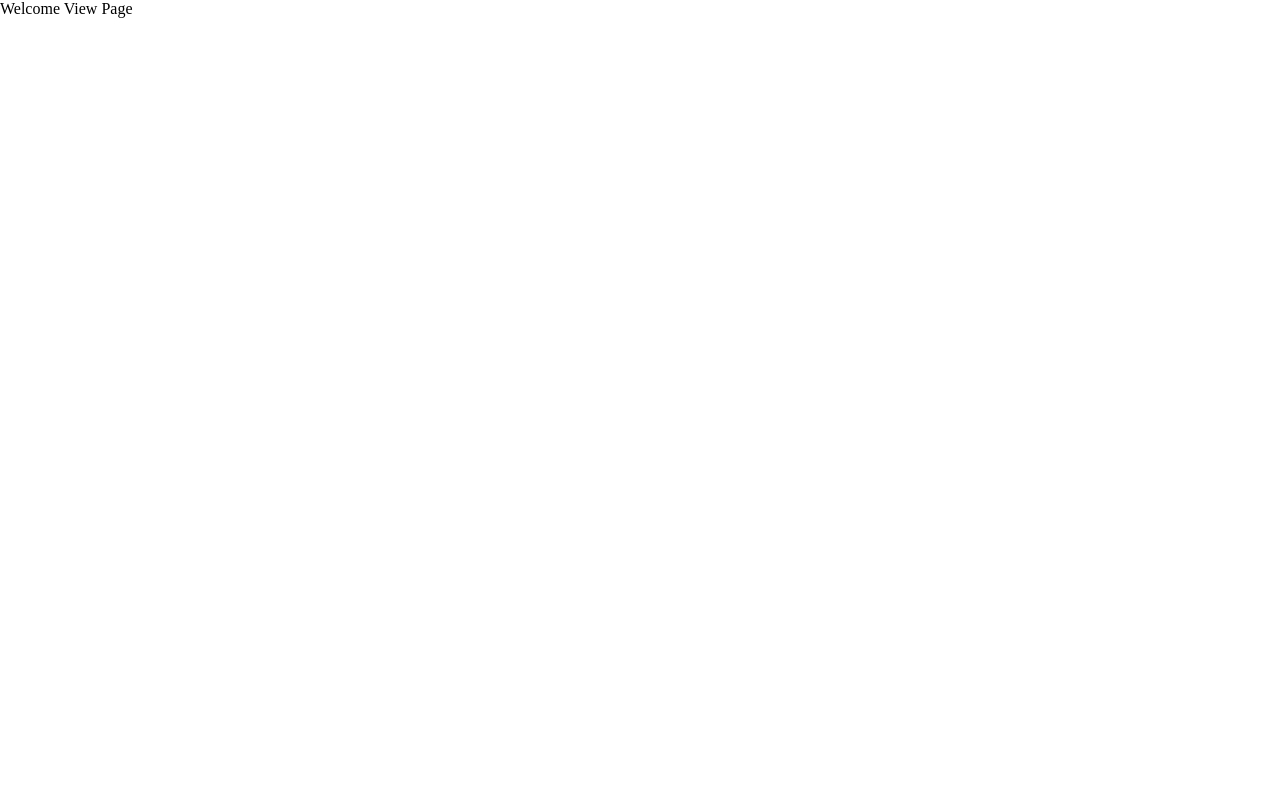
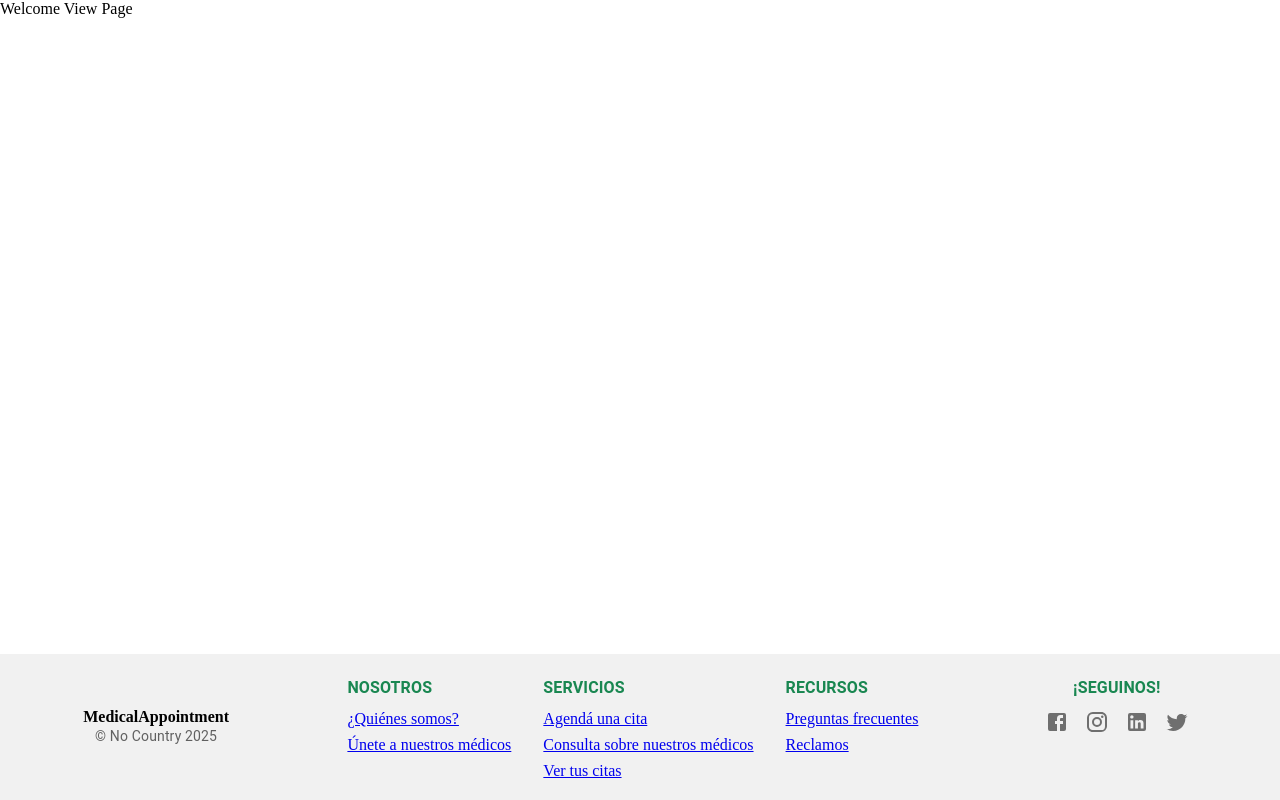
Before and after one commit to fr4ncisx/medicalappointment-nocountry, a React (Vite) app in the folder frontend/: page / in a window 1280 px wide. Built offline with nearby package versions, Linux system fonts and the light colour scheme.

Commit message:
Creación de componente Footer

```diff
--- /dev/null
+++ b/frontend/src/components/layout/Footer/Footer.css
@@ -0,0 +1,52 @@
+:root {
+  --primary-color: #198751;
+  --icon-circle-color: #185d3b;
+  --bg-color: #f1f1f1;
+}
+
+/*
+- Crear circulos verdes que rodeen los logos de redes sociales
+- Pasar a gris los <Links> del <Box> del medio
+ */
+
+.footer-container {
+  position: fixed;
+  bottom: 0;
+  left: 0;
+  width: 100%;
+  background-color: var(--bg-color);
+  padding: 20px 0;
+  display: flex;
+  justify-content: space-around;
+  flex-wrap: wrap;
+}
+
+.footer-title {
+  display: flex;
+  flex-direction: column;
+  text-align: center;
+  justify-content: center;
+}
+
+/* Segundo <Box> - Nosotros/Servicios/Recursos */
+.footer-links {
+  display: flex;
+  justify-content: center;
+  gap: 2rem;
+}
+
+.footer-links-section {
+  display: flex;
+  flex-direction: column;
+  gap: 0.5rem;
+}
+
+.footer-links-section-title {
+  color: var(--primary-color);
+}
+
+/* Tercer <Box> - Social Media */
+.footer-social {
+  text-align: center;
+  color: var(--primary-color);
+}
--- a/frontend/src/components/layout/Footer/Footer.tsx
+++ b/frontend/src/components/layout/Footer/Footer.tsx
@@ -1,6 +1,94 @@
+import { Box, Container, Typography, IconButton } from "@mui/material";
+import { Facebook, LinkedIn, Twitter, Instagram } from "@mui/icons-material";
+import "./Footer.css";
+import { FooterStyle } from "./FooterStyle";
+import { Link } from "react-router";
+
 export const Footer = () => {
-    return(
-        <>
-        </>
-    );
-}
+  return (
+    <Container
+      component="footer"
+      sx={FooterStyle.footerContainer}
+      maxWidth={false}
+    >
+      {/*1er Box - Logo y Title*/}
+      <Box sx={FooterStyle.footerTitle}>
+        <Link
+          to="#"
+          style={{
+            textDecoration: "none",
+            fontWeight: "bold",
+            color: "black",
+          }}
+        >
+          MedicalAppointment {/* Appointment iría verde oscuro, falta logo */}
+        </Link>
+        <Typography variant="body2" color="textSecondary">
+          © No Country 2025
+        </Typography>
+      </Box>
+
+      {/* 2do Box - Secciones */}
+      <Box sx={FooterStyle.footerLinks}>
+        <Box sx={FooterStyle.footerLinksSection}>
+          <Typography
+            variant="subtitle1"
+            fontWeight="bold"
+            sx={FooterStyle.footerLinksSectionTitle}
+          >
+            NOSOTROS
+          </Typography>
+          <Link to="#">¿Quiénes somos?</Link>
+          <Link to="#">Únete a nuestros médicos</Link>
+        </Box>
+
+        <Box sx={FooterStyle.footerLinksSection}>
+          <Typography
+            variant="subtitle1"
+            fontWeight="bold"
+            sx={FooterStyle.footerLinksSectionTitle}
+          >
+            SERVICIOS
+          </Typography>
+          <Link to="#">Agendá una cita</Link>
+          <Link to="#">Consulta sobre nuestros médicos</Link>
+          <Link to="#">Ver tus citas</Link>
+        </Box>
+
+        <Box sx={FooterStyle.footerLinksSection}>
+          <Typography
+            variant="subtitle1"
+            fontWeight="bold"
+            sx={FooterStyle.footerLinksSectionTitle}
+          >
+            RECURSOS
+          </Typography>
+          <Link to="#">Preguntas frecuentes</Link>
+          <Link to="#">Reclamos</Link>
+        </Box>
+      </Box>
+
+      {/* 3er Box - Redes Sociales */}
+      <Box sx={FooterStyle.footerSocial}>
+        <Typography variant="subtitle1" fontWeight="bold">
+          ¡SEGUINOS!
+        </Typography>
+        <Box className="footer-social-icons">
+          {/* Crear clase footer-icon que envuelva cada ícono en un círculo verde o editar el componente de cada ícono con MUI */}
+          <IconButton>
+            <Facebook />
+          </IconButton>
+          <IconButton>
+            <Instagram />
+          </IconButton>
+          <IconButton>
+            <LinkedIn />
+          </IconButton>
+          <IconButton>
+            <Twitter />
+          </IconButton>
+        </Box>
+      </Box>
+    </Container>
+  );
+};
--- /dev/null
+++ b/frontend/src/components/layout/Footer/FooterStyle.ts
@@ -0,0 +1,38 @@
+import { SxProps } from "@mui/material";
+
+export const FooterStyle: Record<string, SxProps> = {
+  footerContainer: {
+    position: "fixed",
+    bottom: 0,
+    left: 0,
+    width: "100%",
+    backgroundColor: "#f1f1f1",
+    padding: "20px 0",
+    display: "flex",
+    justifyContent: "space-around",
+    flexWrap: "wrap",
+  },
+  footerTitle: {
+    display: "flex",
+    flexDirection: "column",
+    textAlign: "center",
+    justifyContent: "center",
+  },
+  footerLinks: {
+    display: "flex",
+    justifyContent: "center",
+    gap: "2rem",
+  },
+  footerLinksSection: {
+    display: "flex",
+    flexDirection: "column",
+    gap: "0.5rem",
+  },
+  footerLinksSectionTitle: {
+    color: "#198751",
+  },
+  footerSocial: {
+    textAlign: "center",
+    color: "#198751",
+  },
+};
```
